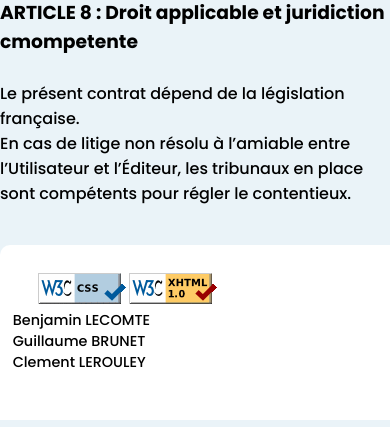
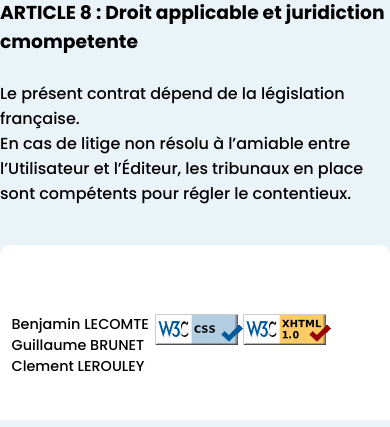
Before and after one commit to guillaumeB37/Interface_video, a PHP site: page /about.html in a window 390 px wide. Shown: the part 2595-3022 px from the top of the page. Run offline with PHP 8.4, Linux system fonts and the light colour scheme.

Commit message:
update css

```diff
--- a/Interface_video/css/styleBody.css
+++ b/Interface_video/css/styleBody.css
@@ -140,7 +140,7 @@ footer p {
   margin-right: 2%;
 }
 
-@media screen and (max-width: 768px) {
+@media screen and (max-width: 1000px) {
   .switch_theme {
     margin-bottom: 6rem;
   }
@@ -156,7 +156,7 @@ footer p {
     bottom: 0;
     background: white;
     height: 25%;
-    width: 110%;
+    width: 100%;
   }
   body.darkMode footer {
     border-top-left-radius: 10px;
@@ -166,7 +166,7 @@ footer p {
     bottom: 0;
     background: black;
     height: 25%;
-    width: 110%;
+    width: 100%;
   }
   .names {
     position: absolute;
@@ -175,4 +175,10 @@ footer p {
     padding-bottom: 11%;
     padding-left: 2%;
   }
+  .logo {
+    display: flex;
+    float: right;
+    margin-right: 2%;
+    width: 20%;
+  }
 }
--- a/Interface_video/css/styleNav.css
+++ b/Interface_video/css/styleNav.css
@@ -174,7 +174,7 @@ body.darkMode .active_link .nav_name {
   }
 }
 
-@media screen and (max-width: 768px) {
+@media screen and (max-width: 1000px) {
   .nav_menu {
     position: fixed;
     bottom: 0;
```
